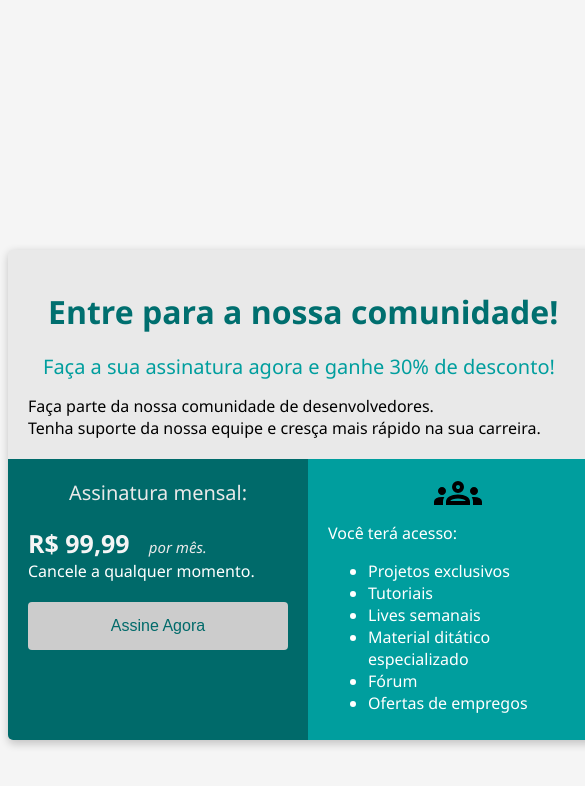
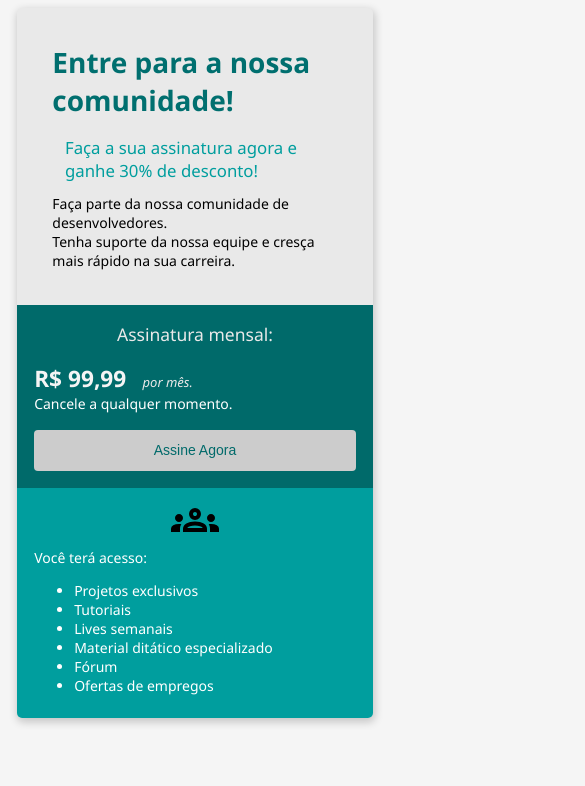
Before and after one commit to Dantas853/bootcamp-dantas-modulo2, a plain HTML site: page index.html in a window 390 px wide. Shown: the top 786 px of the page, 585 px wide, since content can reach past the window. Drawn offline with Linux system fonts and the light colour scheme.

Commit message:
Tarefa 6 Estruturando o texto conforme o tamanho da pagina

```diff
--- a/index.html
+++ b/index.html
@@ -15,7 +15,6 @@
         .container {
             background-color: #E9E9E9;
             margin: auto;
-            margin-top: 250px;
 
             width: 600px;
 
@@ -24,7 +23,7 @@
             overflow: hidden;
         }
         .header{
-            padding: 20px;
+            padding: 2.5rem;
 
         }
         .flex-container {
@@ -35,20 +34,20 @@
         }
         .header-tittle {
             color: #006f6f;
-            font-size: 32px;
+            font-size: 2rem;
             font-weight: 700;
-            margin: 20px;
+            margin-bottom: 1.2rem;
         }
         .header-subtittle {
             color: #009E9E;
-            font-size: 20px ;
+            font-size: 1.2rem ;
             font-weight: 500;
-            margin: 15px;
+            margin: 0.9rem;
         }
         .col-1{
             background-color: #006A6A;
             width: 50%;
-            padding: 20px;
+            padding: 1.2rem;
             color: #FFFFFF;
 
         }
@@ -56,7 +55,7 @@
         .col-2{
             background-color: #009E9E;
             width: 50%;
-            padding: 10px 20px;
+            padding: 0.6rem 1.2rem;
             color: #FFFFFF;
 
         }
@@ -64,33 +63,33 @@
         .subscripition-tittle {
             color: #E9E9E9;
             text-align: center;
-            font-size: 20px;
+            font-size: 1.25rem;
             font-weight: 350;
-            margin-bottom: 20px;
+            margin-bottom: 1.2rem;
         }
         .price {
             color: #F5F5F5;
-            font-size: 25px;
+            font-size: 1.62rem;
             font-weight: 700;
 
 
         }
         .month {
-            font-size: 15px;
+            font-size: 0.93rem;
             font-style: italic;
             color: #E9E9E9;
-            margin-left: 15px;
+            margin-left: 0.9rem;
         }
         .button {
-            margin-top: 20px;
+            margin-top: 1.2rem;
 
             width: 100%;
-            padding: 15px 32px;
+            padding: 0.9rem 2rem;
 
             color: #006A6A;
             background-color: #CCCCCC;
 
-            font-size: 16px;
+            font-size: 1rem;
 
             border-radius: 4px;
             border: none;
@@ -105,8 +104,25 @@
         .image-group{
             text-align: center;
             color: #FFFFFF;
+        }
 
+        @media screen and (max-width: 620px){
+            html {
+                font-size: 14px;
+            }
+            .flex-container {
+                flex-direction: column;
+            }
+            .col-1, .col-2{
+                width: 100%;
+                box-sizing: border-box;
+            }
+            .container{
+                width: 95%;
+            }
         }
+
+
     </style>
 
 
```
Also changed, not shown: module02-example-index-mobile.png (added).
